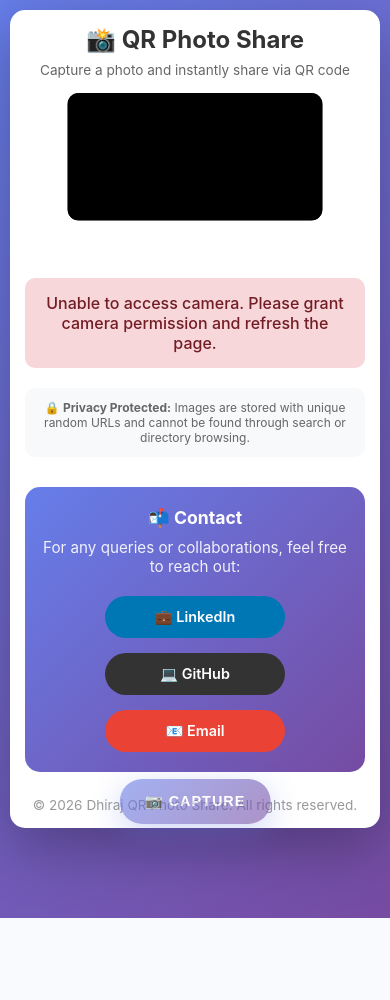
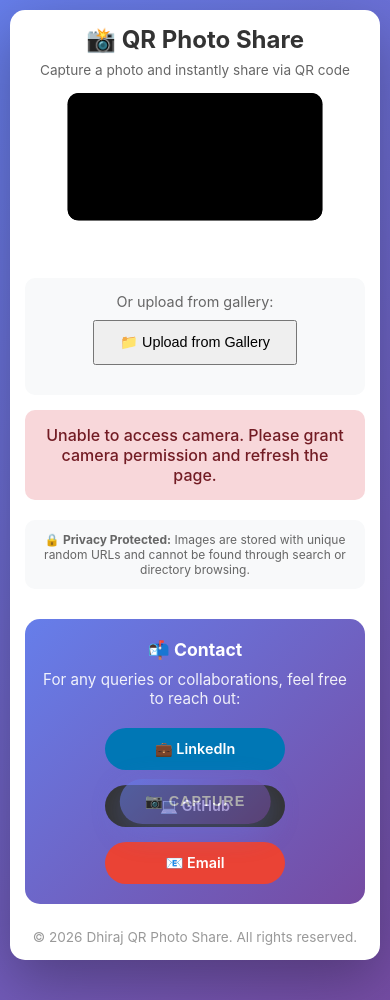
Before and after one commit to Dhiraj-0/qr-photo-share, a Flask app: page / in a window 390 px wide. Shown: the top 1000 px of the page. Before the commit the page ends 918 px from the top, so only its background shows below. Run offline with Flask 3, Linux system fonts and the light colour scheme.

Commit message:
Added gallery upload and QR download features, fixed mobile layout

```diff
--- a/static/css/style.css
+++ b/static/css/style.css
@@ -512,6 +512,37 @@ body {
     pointer-events: auto !important;
 }
 
+/* Upload from Gallery Section */
+.upload-section {
+    text-align: center;
+    margin: 15px 0;
+    padding: 15px;
+    background: #f8f9fa;
+    border-radius: 10px;
+}
+
+.upload-label {
+    margin-bottom: 10px;
+    color: #666;
+    font-size: 0.9rem;
+}
+
+.upload-section .btn {
+    font-size: 0.9rem;
+    padding: 12px 25px;
+}
+
+.file-preview {
+    margin-top: 15px;
+}
+
+.file-preview img {
+    max-width: 100%;
+    max-height: 200px;
+    border-radius: 10px;
+    box-shadow: 0 5px 15px rgba(0, 0, 0, 0.1);
+}
+
 /* View Image Page */
 .view-container {
     text-align: center;
--- a/templates/index.html
+++ b/templates/index.html
@@ -27,6 +27,16 @@
             </div>
         </div>
 
+        <!-- Upload from Gallery Section -->
+        <div class="upload-section">
+            <p class="upload-label">Or upload from gallery:</p>
+            <input type="file" id="fileInput" accept="image/*" style="display: none;">
+            <button class="btn btn-secondary" onclick="document.getElementById('fileInput').click()">
+                📁 Upload from Gallery
+            </button>
+            <div id="filePreview" class="file-preview"></div>
+        </div>
+
         <!-- Status Message -->
         <div id="status" class="status" style="display: none;"></div>
 
@@ -46,6 +56,7 @@
             <div class="action-links">
                 <a href="#" onclick="copyUrl(); return false;">📋 Copy Link</a>
                 <a id="viewLink" href="#" target="_blank">👁️ View Full Size</a>
+                <a href="#" onclick="downloadQrCode(); return false;">⬇️ Download QR</a>
             </div>
 
             <button class="btn btn-secondary" onclick="location.reload()" style="margin-top: 20px;">
@@ -82,7 +93,7 @@
         </div>
     </div>
 
-    <!-- Capture Button - Fixed outside the camera container -->
+    <!-- Capture Button - Fixed at bottom center -->
     <div class="capture-button-container" id="captureButtonContainer">
         <button id="captureBtn" class="capture-btn" disabled>
             📷 Capture
```
Also changed, not shown: static/js/camera.js (+26 -114 lines). Lines whose indentation alone changed are shown as unchanged.
